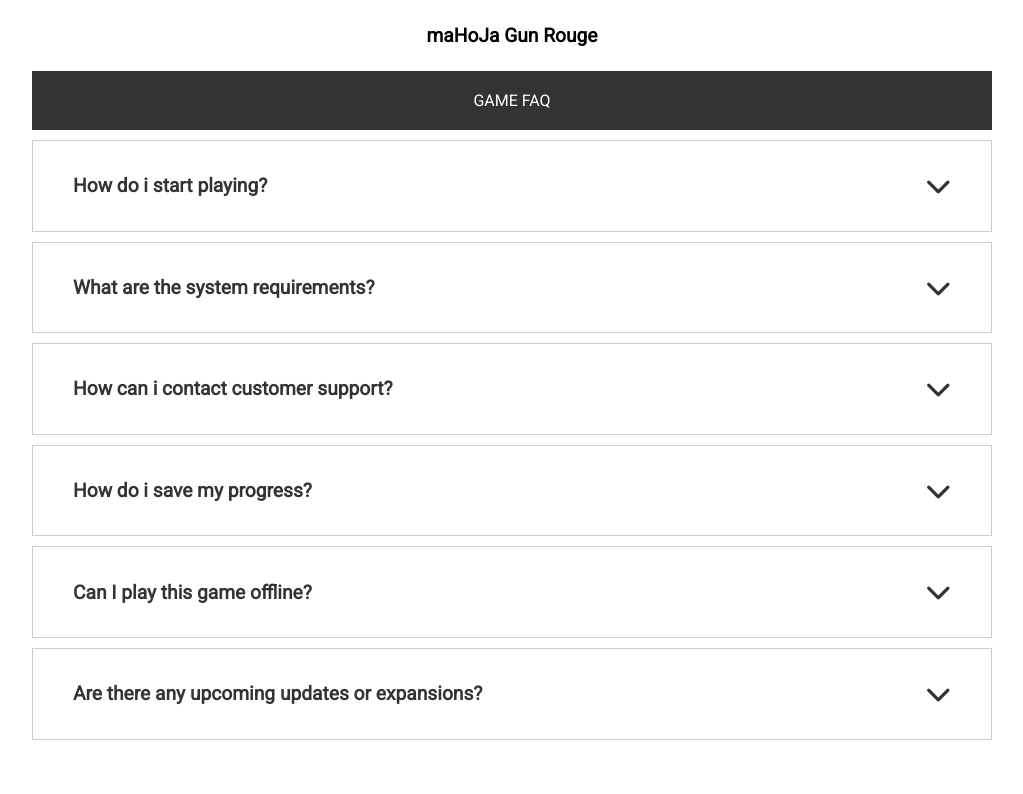
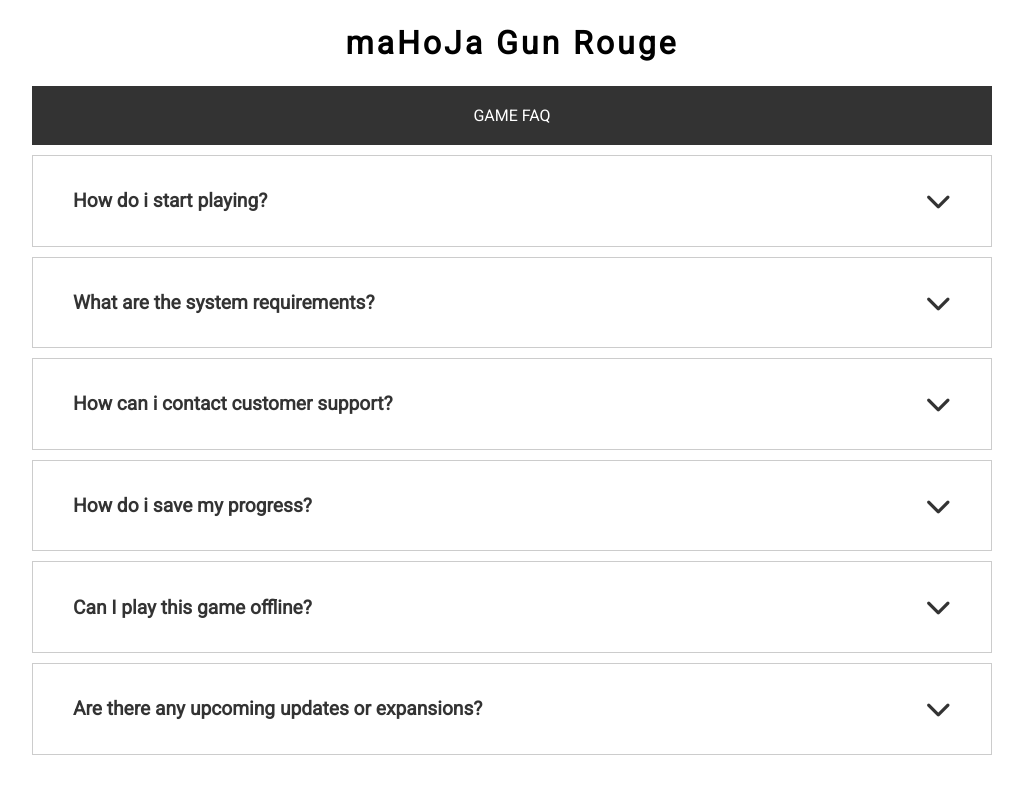
Before and after one commit to practice3903/faqfinal, a plain HTML site: page index.html in a window 1280 px wide. Shown: the whole page, without its empty margins (128-1151 px from the left). Drawn offline with Linux system fonts and the light colour scheme.

Commit message:
Update index.html

```diff
--- a/index.html
+++ b/index.html
@@ -16,7 +16,7 @@
   </head>
   <body>
     <div class="wrapper">
-      <p style="font-size: larger; font-weight: bold;">maHoJa Gun Rouge</p>
+      <h1 style="font-weight: bold;">maHoJa Gun Rouge</h1>
       <header>GAME FAQ</header>
 
       <div class="faq">
```
